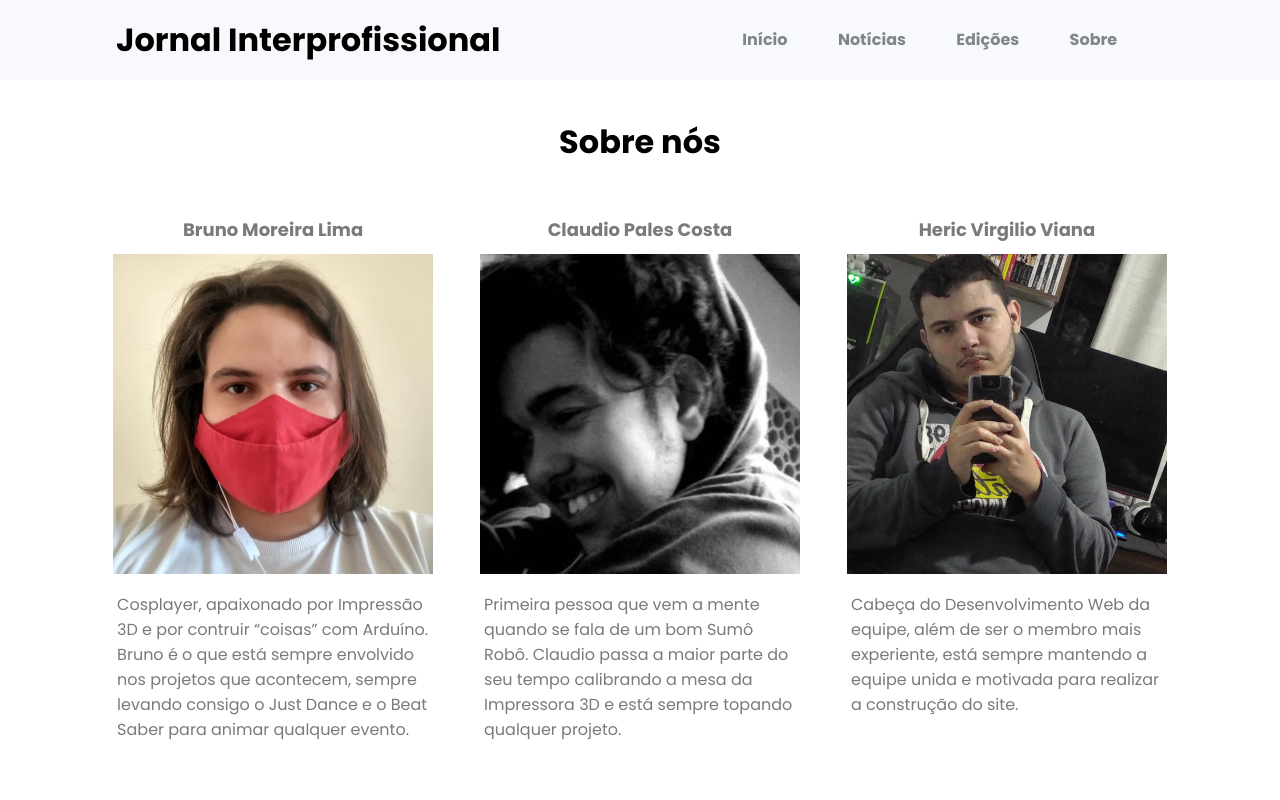
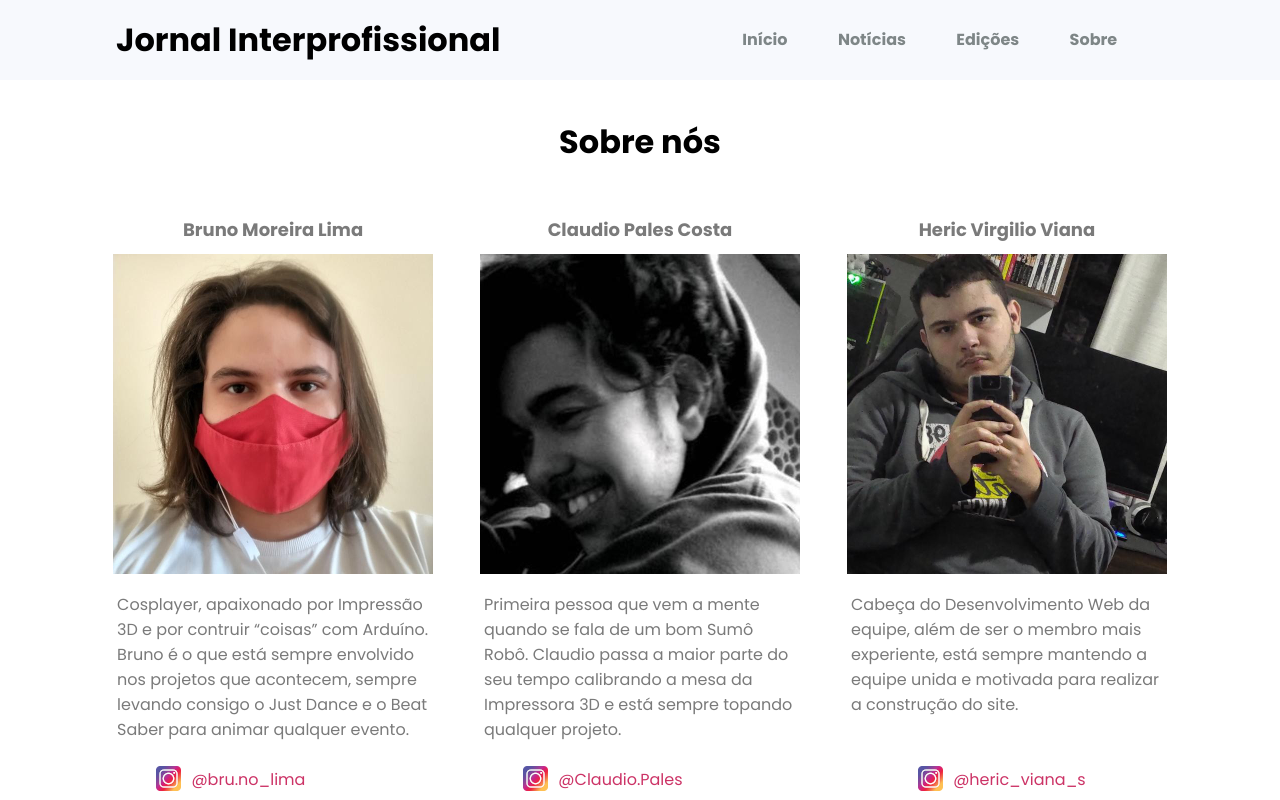
Before and after one commit to HericVirgilio/jornal-interprofissional-front-end, a Next.js app: page /sobre in a window 1280 px wide. Shown: the top 800 px of the page. Built offline with nearby package versions, Linux system fonts and the light colour scheme.

Commit message:
Estilização do componente Sobre

```diff
--- a/src/sobre/style.css
+++ b/src/sobre/style.css
@@ -14,7 +14,7 @@
 .card-descricao {
     padding: 5% 0 5% 0;
     width: 85%;
-    height: 225px;
+    height: 150px;
 }
 
 .link-instagram {
```
